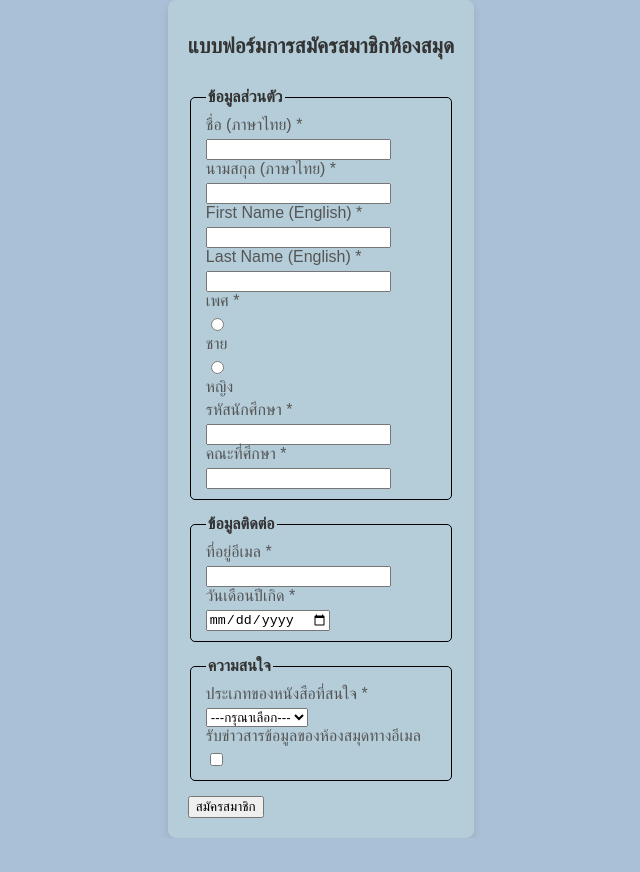
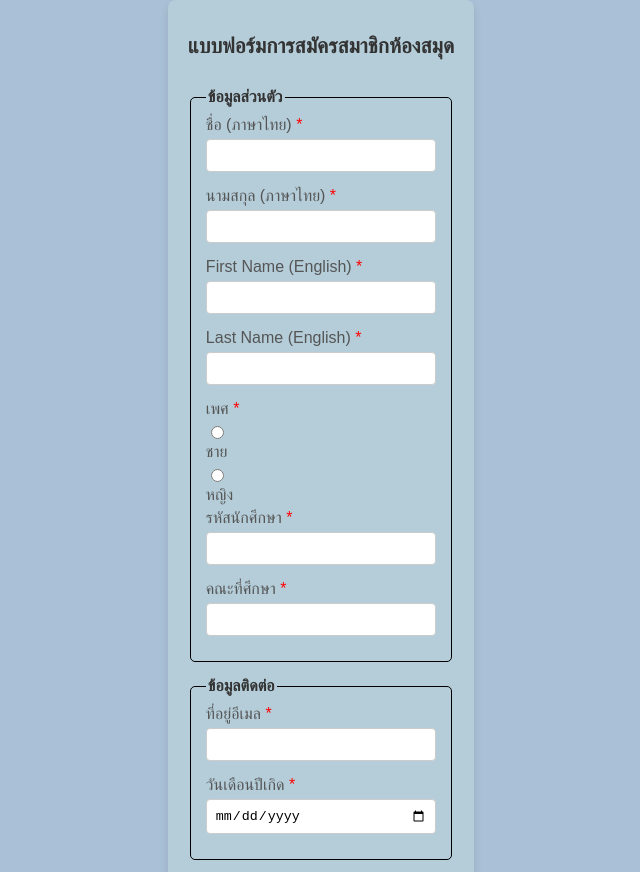
Before and after one commit to chayakornjitudomkul/6709616400_LibraryMembershipApplicationForm, a plain HTML site: page index.html in a window 1280 px wide. Shown: the top 872 px of the page, without its empty margins (319-959 px from the left). Before the commit the page ends 838 px from the top, so only its background shows below. Drawn offline with Linux system fonts and the light colour scheme.

Commit message:
Style input fields, select dropdown, submit button and change color span

```diff
--- a/style.css
+++ b/style.css
@@ -40,3 +40,38 @@ label {
     margin-bottom: 5px;
     color: #555;
 }
+
+input[type="text"],
+input[type="email"],
+input[type="date"],
+select {
+    width: 100%;
+    padding: 8px;
+    margin-bottom: 15px;
+    border: 1px solid #ccc;
+    border-radius: 4px;
+    box-sizing: border-box;
+}
+
+input[type="radio"],
+input[type="checkbox"] {
+    margin-right: 10px;
+}
+
+button[type="submit"] {
+    width: 100%;
+    padding: 10px;
+    background-color: #2bbbd4;
+    color: white;
+    border: none;
+    border-radius: 4px;
+    cursor: pointer;
+    font-size: 16px;
+}
+button[type="submit"]:hover {
+    background-color: #5550e0;
+}
+
+span {
+    color: red;
+}
```
